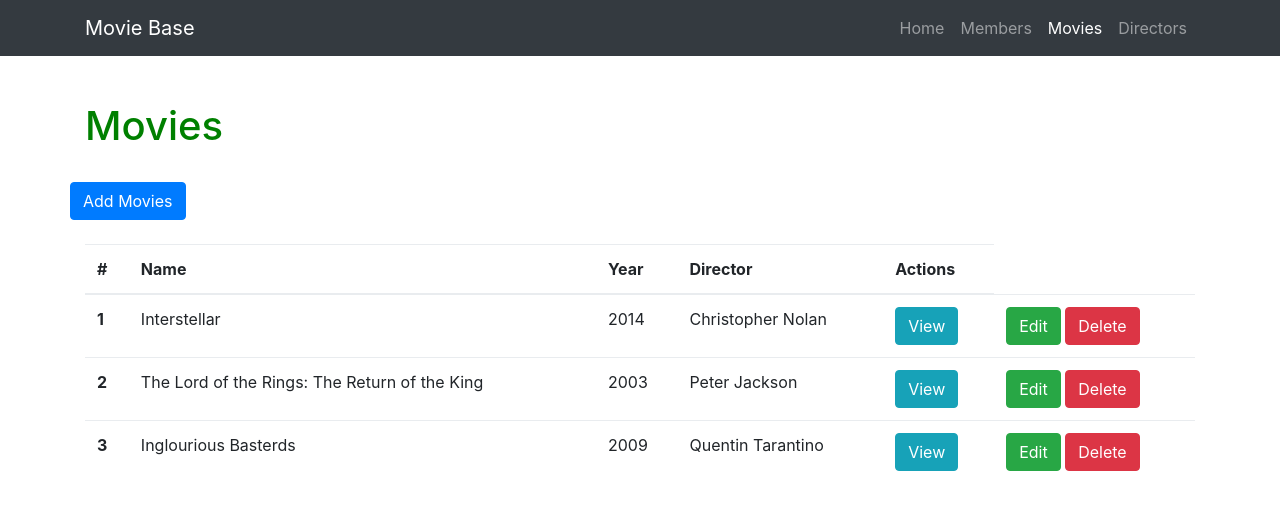
After one commit to RKalaj/moviebase, a Flask app: page /movies in a window 1280 px wide. The commit adds this page. Shown: the top 510 px of the page. Run offline with Flask 2, Linux system fonts and the light colour scheme; data comes from the database, SQL or seed files in the repository; both versions use the stored data as it was after the commit; some libraries are stand-ins or nearby versions.

Commit message:
added movie and director templates

```diff
--- a/manage.py
+++ b/manage.py
@@ -11,9 +11,9 @@ def deploy():
     nolan = Director(name='Christopher Nolan', about='Christopher Edward Nolan is an English film director, screenwriter, and producer who holds both British and American citizenship. He is one of the highest-grossing directors in history, and among the most acclaimed filmmakers of the 21st century.')
     jackson = Director(name='Peter Jackson', about='Sir Peter Robert Jackson is a New Zealand film director, screenwriter and film producer. He is best known as the director, writer, and producer of The Lord of the Rings trilogy (2001-03) and The Hobbit trilogy (2012-14), both of which are adapted from the novels of the same name by J. R. R. Tolkien.')
     tarantino = Director(name='Quentin Tarantino', about='Quentin Jerome Tarantino is an American film director, writer, and actor. His filmsare characterized by nonlinear storylines, satirical subject matter, an aestheticization of violence, extended scenes of dialogue, ensemble casts consisting of established and lesser-known performers, references to popular culture, soundtracksprimarily containing songs and score pieces from the 1960s to the 1980s, and features of neo-noir film. He is widely considered one of the greatest filmmakers of his generation.')
-    interstellar = Movie(name='Interstellar', year=2014, director=nolan)
-    lotr3 = Movie(name='The Lord of the Rings: The Return of the King', year=2003, director=jackson)
-    inglourious = Movie(name='Inglourious Basterds', year=2009, director=tarantino)
+    interstellar = Movie(name='Interstellar', year=2014, about="A team of explorers travel through a wormhole in space in an attempt to ensure humanity's survival.", director=nolan)
+    lotr3 = Movie(name='The Lord of the Rings: The Return of the King', year=2003, about="Gandalf and Aragorn lead the World of Men against Sauron's army to draw his gaze from Frodo and Sam as they approach Mount Doom with the One Ring.", director=jackson)
+    inglourious = Movie(name='Inglourious Basterds', year=2009, about="In Nazi-occupied France during World War II, a plan to assassinate Nazi leaders by a group of Jewish U.S. soldiers coincides with a theatre owner's vengeful plans for the same.", director=tarantino)
     db.session.add(nolan)
     db.session.add(jackson)
     db.session.add(tarantino)
--- a/moviebase.py
+++ b/moviebase.py
@@ -25,6 +25,7 @@ class Movie(db.Model):
     id = db.Column(db.Integer, primary_key=True)
     name = db.Column(db.String(256))
     year = db.Column(db.Integer)
+    about = db.Column(db.Text)
     director_id = db.Column(db.Integer, db.ForeignKey('director.id'))
 
 
@@ -43,7 +44,13 @@ def members():
 @app.route('/directors')
 def show_all_directors():
     director = Director.query.all()
-    return render_template('director-all.html', director=director)
+    return render_template('directors-all.html', director=director)
+
+
+@app.route('/movies')
+def show_all_movies():
+    movie = Movie.query.all()
+    return render_template('movies-all.html', movie=movie)
 
 
 if __name__ == '__main__':
--- a/templates/index.html
+++ b/templates/index.html
@@ -19,6 +19,12 @@ Homepage
 </li>
 <li class="nav-item">
   <a class="nav-link" href="/about">Members</a>
+</li>
+<li class="nav-item">
+  <a class="nav-link" href="/movies">Movies</a>
+</li>
+<li class="nav-item">
+  <a class="nav-link" href="/directors">Directors</a>
 </li>
 {% endblock %}
 
--- a/templates/members.html
+++ b/templates/members.html
@@ -19,6 +19,12 @@
 </li>
 <li class="nav-item active">
   <a class="nav-link" href="/about">Members</a>
+</li>
+<li class="nav-item">
+  <a class="nav-link" href="/movies">Movies</a>
+</li>
+<li class="nav-item">
+  <a class="nav-link" href="/directors">Directors</a>
 </li>
 {% endblock %}
 
--- /dev/null
+++ b/templates/movies-all.html
@@ -0,0 +1,105 @@
+{% extends "home-base.html" %}
+
+{% block head %}
+{{super()}}
+<style>
+  h1 {
+    color:green;
+  }
+</style>
+{% endblock %}
+
+{% block title %}
+Movies
+{% endblock %}
+
+{% block active_tab %}
+<li class="nav-item">
+  <a class="nav-link" href="/">Home</a>
+</li>
+<li class="nav-item">
+  <a class="nav-link" href="/about">Members</a>
+</li>
+<li class="nav-item active">
+  <a class="nav-link" href="/movies">Movies</a>
+</li>
+<li class="nav-item">
+  <a class="nav-link" href="/directors">Directors</a>
+</li>
+{% endblock %}
+
+{% block page_content %}
+<div class="container">
+  <div class="row">
+    <div class="col-lg-12">
+      <h1 class="mt-5">Movies</h1><br>
+        <div class="row bottom-margin">
+          <a href="/movies/add" class="btn btn-primary" role="button" aria-disabled="true">Add Movies</a>
+        </div><br>
+        {% if movie %}
+        <table class="table">
+          <thead>
+            <tr>
+              <th>#</th>
+              <th>Name</th>
+              <th>Year</th>
+              <th>Director</th>
+              <th>Actions</th>
+            </tr>
+          </thead>
+          <tbody>
+            {% for movie in movie %}
+            <tr>
+              <th scope="row">{{movie.id}}</th>
+              <td>{{movie.name}}</td>
+              <td>{{movie.year}}</td>
+              <td>{{movie.director.name}}</td>
+              <td>
+                <!--  view lyrics button trigger modal -->
+                <button type="button" class="btn btn-info" data-toggle="modal" data-target="#{{movie.id}}">
+                      View
+                    </button>
+
+                <!-- Modal -->
+                <div class="modal fade" id="{{movie.id}}" tabindex="-1" role="dialog">
+                  <div class="modal-dialog" role="document">
+                    <div class="modal-content">
+                      <div class="modal-header">
+                        <h5 class="modal-title">{{movie.name}}</h5>
+                        <button type="button" class="close" data-dismiss="modal" aria-label="Close">
+                              <span aria-hidden="true">&times;</span>
+                            </button>
+                      </div>
+                      <div class="modal-body">
+                        <pre>{{movie.about}}</pre>
+                      </div>
+                      <div class="modal-footer">
+                        <button type="button" class="btn btn-secondary" data-dismiss="modal">Close</button>
+                      </div>
+                    </div>
+                  </div>
+                </div>
+              </td>
+              <td>
+                <a href="/movie/edit/{{movie.id}}" class="btn btn-success" role="button" aria-disabled="true">Edit</a>
+                <a href="/movie/delete/{{movie.id}}" class="btn btn-danger" role="button" aria-disabled="true">Delete</a>
+              </td>
+            </tr>
+            {% endfor%}
+          </tbody>
+        </table>
+        {% endif %}
+    </div>
+  </div>
+</div>
+
+{% endblock %}
+
+{% block scripts %}
+  {{super()}}
+  <script>
+  $(document).ready(function () {
+    $('#developer').tooltip()
+  });
+  </script>
+{% endblock %}
```
Also changed, not shown: templates/directors-all.html (added, +77 -0 lines), data.sqlite.
